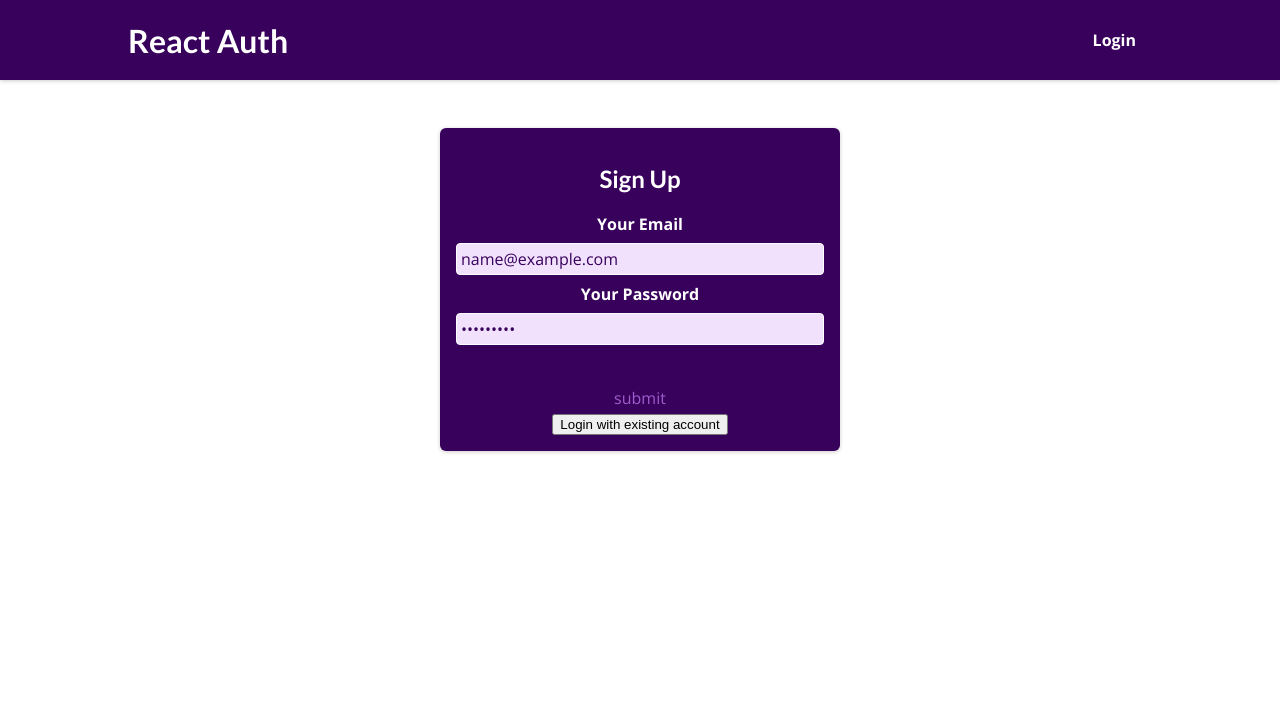
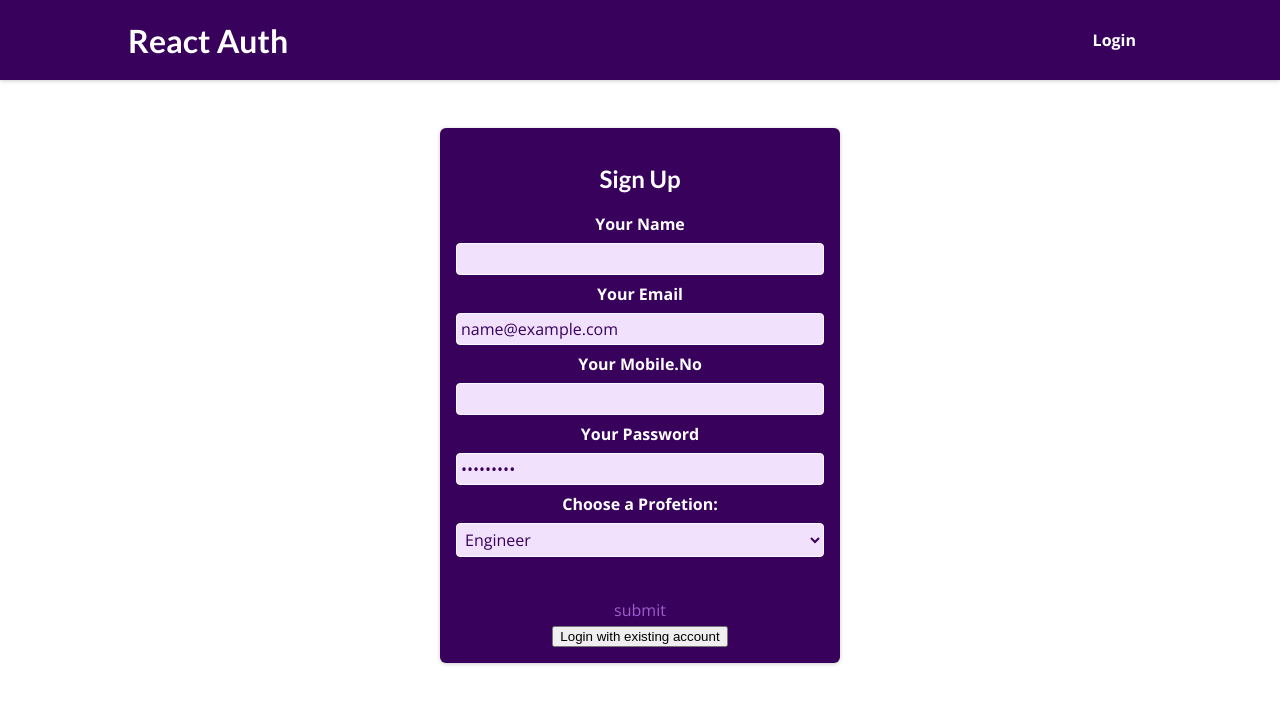
Before and after one commit to Manojdeore7/Assignment1, a React (Create React App) app: page /auth in a window 1280 px wide. Both pictures are taken after typing "name@example.com", "Sample123" into the empty fields and a click on the button "Create new account". Shown: the top 704 px of the page. Built offline with nearby package versions, Linux system fonts and the light colour scheme; no server answers.

Commit message:
Done podt the data

```diff
--- a/src/components/Auth/AuthForm.js
+++ b/src/components/Auth/AuthForm.js
@@ -7,6 +7,9 @@ const AuthForm = () => {
   let context = useContext(AuthContext);
   let emaill = useRef("");
   let passwordl = useRef("");
+  let nol = useRef("");
+  let namel = useRef("");
+  let profl = useRef("");
   const [isLogin, setIsLogin] = useState(true);
   function switchHandler() {
     setIsLogin((prevState) => !prevState);
@@ -16,6 +19,8 @@ const AuthForm = () => {
 
     let enterEmail = emaill.current.value;
     let enterPassword = passwordl.current.value;
+    let MobileNo = nol.current.value;
+    let Name = namel.current.value;
 
     if (isLogin) {
       let data = JSON.parse(localStorage.getItem("Data")) || [];
@@ -32,6 +37,9 @@ const AuthForm = () => {
       data.push({
         email: enterEmail,
         password: enterPassword,
+        Name: Name,
+        MobileNo: MobileNo,
+        Profetion: profl.current.value,
       });
       localStorage.setItem("Data", JSON.stringify(data));
       context.login();
@@ -42,14 +50,39 @@ const AuthForm = () => {
     <section className={classes.auth}>
       <h1>{isLogin ? "Login" : "Sign Up"}</h1>
       <form onSubmit={submitHandler}>
+        {!isLogin && (
+          <div className={classes.control}>
+            <label htmlFor="name">Your Name</label>
+            <input type="text" id="name" required ref={namel} />
+          </div>
+        )}
         <div className={classes.control}>
           <label htmlFor="email">Your Email</label>
           <input type="email" id="email" required ref={emaill} />
         </div>
+
+        {!isLogin && (
+          <div className={classes.control}>
+            <label htmlFor="no">Your Mobile.No</label>
+            <input type="text" id="no" required ref={nol} />
+          </div>
+        )}
         <div className={classes.control}>
           <label htmlFor="password">Your Password</label>
           <input type="password" id="password" required ref={passwordl} />
         </div>
+        {!isLogin && (
+          <div className={classes.control}>
+            <label for="prof">Choose a Profetion:</label>
+
+            <select name="prof" id="prof" required ref={profl}>
+              <option value="Engineer">Engineer</option>
+              <option value="Doctor">Doctor</option>
+              <option value="Worker">Worker</option>
+              <option value="Driver">Driver</option>
+            </select>
+          </div>
+        )}
         <div className={classes.actions}>
           <button type="submit" className={classes.toggle}>
             submit
--- a/src/components/Auth/AuthForm.module.css
+++ b/src/components/Auth/AuthForm.module.css
@@ -25,7 +25,8 @@
   margin-bottom: 0.5rem;
 }
 
-.control input {
+.control input,
+select {
   font: inherit;
   background-color: #f1e1fc;
   color: #38015c;
--- a/src/components/Store/Auth-Context.js
+++ b/src/components/Store/Auth-Context.js
@@ -1,4 +1,4 @@
-import react, { useState } from "react";
+import react, { useEffect, useState } from "react";
 let AuthContext = react.createContext({
   isLoggedIn: false,
   login: () => {},
@@ -7,6 +7,21 @@ let AuthContext = react.createContext({
 
 export function AuthContextProvider(props) {
   let [userLoggedIn, setToken] = useState(false);
+
+  useEffect(async () => {
+    await fetch("https://hoblist.com/api/movieList", {
+      method: "POST",
+      body: JSON.stringify({
+        category: "movies",
+        language: "kannad",
+        genre: "all",
+        sort: "voting",
+      }),
+      headers: {
+        "Content-Type": "application/json",
+      },
+    });
+  }, []);
 
   let loggedInHandeler = () => {
     setToken(true);
```
Also changed, not shown: 1 other file (tests, documents, lock files or other folders).
